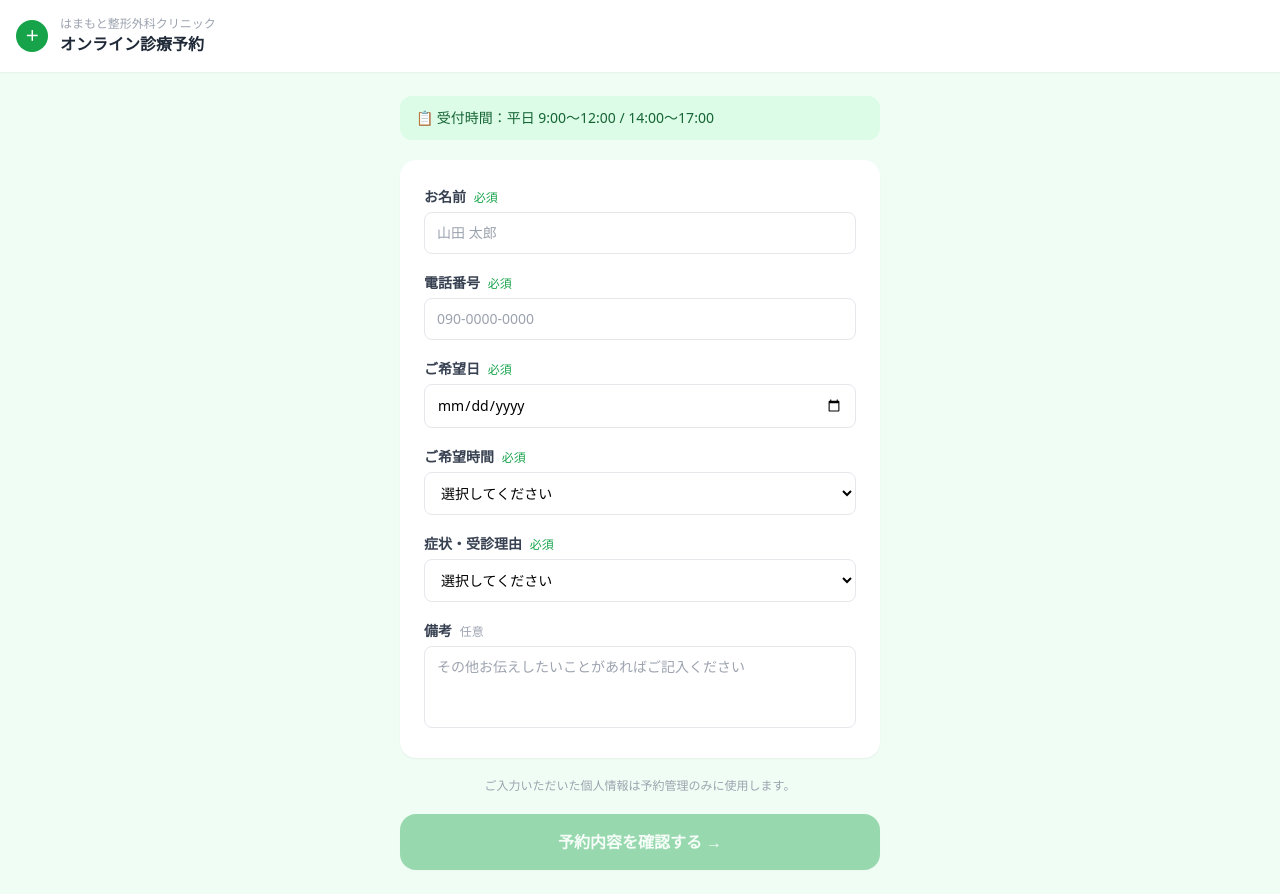
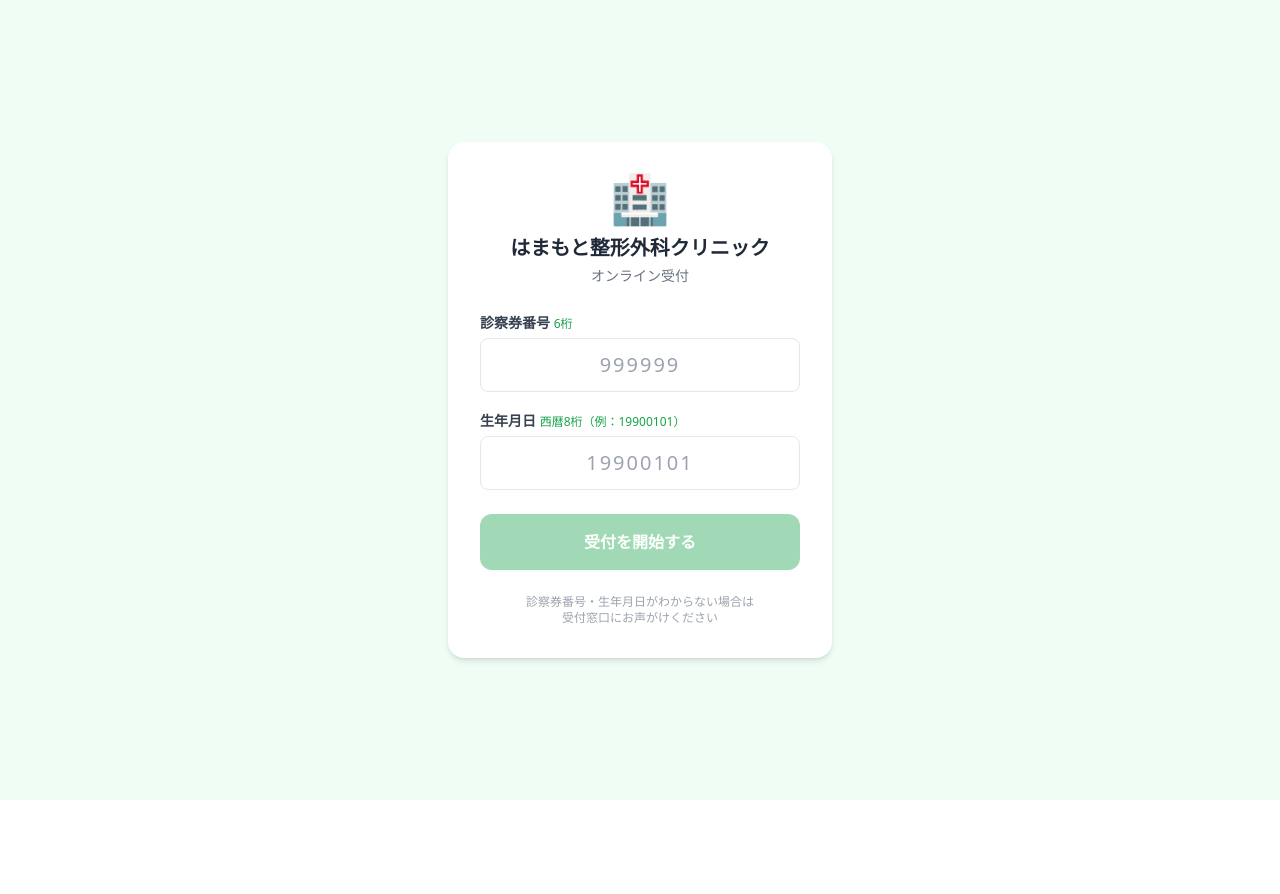
Before and after one commit to bexblog3-web/clinic-booking, a Next.js app: page / in a window 1280 px wide. After the commit the page ends 800 px from the top, so only its background shows below. Built offline with nearby package versions, Linux system fonts and the light colour scheme.

Commit message:
Add patient login page

```diff
--- a/app/page.tsx
+++ b/app/page.tsx
@@ -1,124 +1,48 @@
 'use client'
-
 import { useState, ChangeEvent } from 'react'
-
-const TIME_SLOTS = [
-  '09:00', '09:30', '10:00', '10:30', '11:00', '11:30',
-  '14:00', '14:30', '15:00', '15:30', '16:00', '16:30', '17:00',
-]
-
-const SYMPTOMS = [
-  '腰・背中の痛み',
-  '膝の痛み',
-  '肩・首の痛み',
-  '手・腕の痛み',
-  '足・足首の痛み',
-  '骨折・打撲',
-  '交通事故・労災',
-  'その他',
-]
-
-type Step = 'form' | 'confirm' | 'done'
-
-export default function BookingPage() {
-  const [step, setStep] = useState<Step>('form')
+import { useRouter } from 'next/navigation'
+export default function LoginPage() {
+  const router = useRouter()
+  const [form, setForm] = useState({ patient_id: '', birthdate: '' })
+  const [error, setError] = useState('')
   const [loading, setLoading] = useState(false)
-  const [error, setError] = useState('')
-  const [form, setForm] = useState({
-    name: '', phone: '', date: '', time: '', symptom: '', note: '',
-  })
-  const today = new Date().toISOString().split('T')[0]
-  const handleChange = (e: ChangeEvent<HTMLInputElement | HTMLSelectElement | HTMLTextAreaElement>) => {
-    setForm({ ...form, [e.target.name]: e.target.value })
-  }
-  const isFormValid = form.name && form.phone && form.date && form.time && form.symptom
-
-  const handleSubmit = async () => {
+  const handleChange = (e: ChangeEvent<HTMLInputElement>) => setForm({ ...form, [e.target.name]: e.target.value })
+  const handleLogin = async () => {
+    if (form.patient_id.length !== 6 || form.birthdate.length !== 8) { setError('診察券番号（6桁）と生年月日（8桁）を入力してください'); return }
     setLoading(true); setError('')
     try {
-      const res = await fetch('/api/bookings', { method: 'POST', headers: { 'Content-Type': 'application/json' }, body: JSON.stringify(form) })
-      if (!res.ok) throw new Error('error')
-      setStep('done')
-    } catch { setError('送信中にエラーが発生しました。時間をおいて再度お試しください。') }
+      const res = await fetch('/api/auth/patient', { method: 'POST', headers: { 'Content-Type': 'application/json' }, body: JSON.stringify(form) })
+      const data = await res.json()
+      if (!res.ok) throw new Error(data.error || 'エラーが発生しました')
+      sessionStorage.setItem('patient', JSON.stringify(data.patient))
+      router.push('/booking')
+    } catch (e: any) { setError(e.message) }
     finally { setLoading(false) }
   }
-
-  if (step === 'done') return (
+  return (
     <div className="min-h-screen bg-green-50 flex items-center justify-center px-4">
-      <div className="bg-white rounded-2xl shadow-md p-8 max-w-md w-full text-center space-y-4">
-        <div className="text-5xl">✅</div>
-        <h2 className="text-xl font-bold text-green-700">予約を受け付けました</h2>
-        <p className="text-sm text-gray-600"><span className="font-semibold">{form.name}</span> 様<br />{form.date}（{form.time}）<br />{form.symptom}</p>
-        <p className="text-xs text-gray-400">クリニックより確認のご連絡をする場合があります。</p>
-        <button onClick={() => { setStep('form'); setForm({ name: '', phone: '', date: '', time: '', symptom: '', note: '' }) }} className="mt-2 text-sm text-green-600 underline">別の予約をする</button>
+      <div className="bg-white rounded-2xl shadow-md p-8 w-full max-w-sm space-y-6">
+        <div className="text-center">
+          <div className="text-5xl mb-3">🏥</div>
+          <h1 className="text-xl font-bold text-gray-800">はまもと整形外科クリニック</h1>
+          <p className="text-sm text-gray-500 mt-1">オンライン受付</p>
+        </div>
+        {error && <p className="text-red-500 text-sm text-center bg-red-50 rounded-lg p-2">{error}</p>}
+        <div className="space-y-4">
+          <div className="space-y-1">
+            <label className="text-sm font-semibold text-gray-700">診察券番号 <span className="text-green-600 font-normal text-xs">6桁</span></label>
+            <input name="patient_id" type="tel" value={form.patient_id} onChange={handleChange} maxLength={6} placeholder="999999" className="w-full border border-gray-200 rounded-lg px-3 py-3 text-center text-xl tracking-widest focus:outline-none focus:border-green-400" />
+          </div>
+          <div className="space-y-1">
+            <label className="text-sm font-semibold text-gray-700">生年月日 <span className="text-green-600 font-normal text-xs">西暦8桁（例：19900101）</span></label>
+            <input name="birthdate" type="tel" value={form.birthdate} onChange={handleChange} maxLength={8} placeholder="19900101" className="w-full border border-gray-200 rounded-lg px-3 py-3 text-center text-xl tracking-widest focus:outline-none focus:border-green-400" />
+          </div>
+        </div>
+        <button onClick={handleLogin} disabled={loading || form.patient_id.length !== 6 || form.birthdate.length !== 8} className="w-full bg-green-600 text-white font-bold py-4 rounded-xl text-base disabled:opacity-40 shadow-sm">
+          {loading ? '確認中...' : '受付を開始する'}
+        </button>
+        <p className="text-xs text-gray-400 text-center">診察券番号・生年月日がわからない場合は<br />受付窓口にお声がけください</p>
       </div>
     </div>
   )
-
-  if (step === 'confirm') return (
-    <div className="min-h-screen bg-green-50 flex items-center justify-center px-4">
-      <div className="bg-white rounded-2xl shadow-md p-8 max-w-md w-full space-y-5">
-        <h2 className="text-lg font-bold text-gray-800 text-center">予約内容の確認</h2>
-        <div className="bg-green-50 rounded-xl p-4 space-y-2 text-sm">
-          {[['お名前', form.name], ['電話番号', form.phone], ['日付', form.date], ['時間', form.time], ['症状', form.symptom], ...(form.note ? [['備考', form.note]] : [])].map(([l, v]) => (
-            <div key={l} className="flex gap-2"><span className="text-gray-500 w-20 shrink-0">{l}</span><span className="text-gray-800 font-medium">{v}</span></div>
-          ))}
-        </div>
-        {error && <p className="text-red-500 text-sm text-center">{error}</p>}
-        <div className="flex gap-3">
-          <button onClick={() => setStep('form')} className="flex-1 border border-gray-300 text-gray-600 py-3 rounded-xl text-sm font-semibold">修正する</button>
-          <button onClick={handleSubmit} disabled={loading} className="flex-1 bg-green-600 text-white py-3 rounded-xl text-sm font-bold disabled:opacity-50">{loading ? '送信中...' : 'この内容で予約する'}</button>
-        </div>
-      </div>
-    </div>
-  )
-
-  return (
-    <div className="min-h-screen bg-green-50">
-      <header className="bg-white shadow-sm px-4 py-4 flex items-center gap-3">
-        <div className="w-8 h-8 bg-green-600 rounded-full flex items-center justify-center text-white text-sm font-bold">＋</div>
-        <div>
-          <p className="text-xs text-gray-400">はまもと整形外科クリニック</p>
-          <h1 className="text-base font-bold text-gray-800">オンライン診療予約</h1>
-        </div>
-      </header>
-      <main className="max-w-lg mx-auto px-4 py-6 space-y-5">
-        <div className="bg-green-100 rounded-xl px-4 py-3 text-sm text-green-800">📋 受付時間：平日 9:00〜12:00 / 14:00〜17:00</div>
-        <div className="bg-white rounded-2xl shadow-sm p-6 space-y-4">
-          <div className="space-y-1">
-            <label className="text-sm font-semibold text-gray-700">お名前 <span className="ml-1 text-xs text-green-600 font-normal">必須</span></label>
-            <input name="name" type="text" value={form.name} onChange={handleChange} placeholder="山田 太郎" className="w-full border border-gray-200 rounded-lg px-3 py-2.5 text-sm focus:outline-none focus:border-green-400" />
-          </div>
-          <div className="space-y-1">
-            <label className="text-sm font-semibold text-gray-700">電話番号 <span className="ml-1 text-xs text-green-600 font-normal">必須</span></label>
-            <input name="phone" type="tel" value={form.phone} onChange={handleChange} placeholder="090-0000-0000" className="w-full border border-gray-200 rounded-lg px-3 py-2.5 text-sm focus:outline-none focus:border-green-400" />
-          </div>
-          <div className="space-y-1">
-            <label className="text-sm font-semibold text-gray-700">ご希望日 <span className="ml-1 text-xs text-green-600 font-normal">必須</span></label>
-            <input name="date" type="date" value={form.date} onChange={handleChange} min={today} className="w-full border border-gray-200 rounded-lg px-3 py-2.5 text-sm focus:outline-none focus:border-green-400" />
-          </div>
-          <div className="space-y-1">
-            <label className="text-sm font-semibold text-gray-700">ご希望時間 <span className="ml-1 text-xs text-green-600 font-normal">必須</span></label>
-            <select name="time" value={form.time} onChange={handleChange} className="w-full border border-gray-200 rounded-lg px-3 py-2.5 text-sm focus:outline-none focus:border-green-400 bg-white">
-              <option value="">選択してください</option>
-              {TIME_SLOTS.map(t => <option key={t} value={t}>{t}</option>)}
-            </select>
-          </div>
-          <div className="space-y-1">
-            <label className="text-sm font-semibold text-gray-700">症状・受診理由 <span className="ml-1 text-xs text-green-600 font-normal">必須</span></label>
-            <select name="symptom" value={form.symptom} onChange={handleChange} className="w-full border border-gray-200 rounded-lg px-3 py-2.5 text-sm focus:outline-none focus:border-green-400 bg-white">
-              <option value="">選択してください</option>
-              {SYMPTOMS.map(s => <option key={s} value={s}>{s}</option>)}
-            </select>
-          </div>
-          <div className="space-y-1">
-            <label className="text-sm font-semibold text-gray-700">備考 <span className="ml-1 text-xs text-gray-400 font-normal">任意</span></label>
-            <textarea name="note" value={form.note} onChange={handleChange} placeholder="その他お伝えしたいことがあればご記入ください" rows={3} className="w-full border border-gray-200 rounded-lg px-3 py-2.5 text-sm focus:outline-none focus:border-green-400 resize-none" />
-          </div>
-        </div>
-        <p className="text-xs text-gray-400 text-center">ご入力いただいた個人情報は予約管理のみに使用します。</p>
-        <button onClick={() => setStep('confirm')} disabled={!isFormValid} className="w-full bg-green-600 text-white font-bold py-4 rounded-2xl text-base disabled:opacity-40 disabled:cursor-not-allowed shadow-sm">予約内容を確認する →</button>
-      </main>
-    </div>
-  )
 }
```
